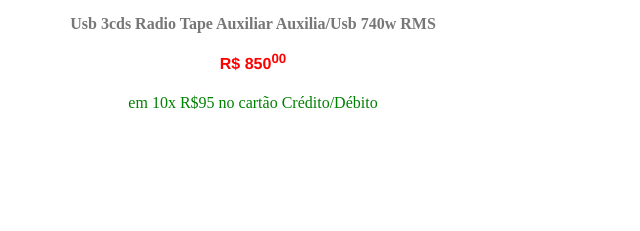
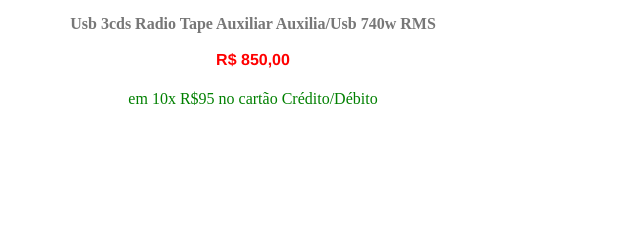
Before and after one commit to JOSEURSO/SOM-, a plain HTML site: page index.html in a window 1280 px wide. Shown: the part 980-1211 px from the top of the page, 387-1027 px from the left. Drawn offline with nearby package versions, Linux system fonts and the light colour scheme.

Commit message:
Update index.html

```diff
--- a/index.html
+++ b/index.html
@@ -101,7 +101,7 @@
         <br>
         <div class="product-group">
             <div class="product-price">
-                <p class="ValorPromo">R$ 850<sup>00</sup></p>
+                <p class="ValorPromo">R$ 850,00</p>
                 <br>
                 <p style="color: green;">em 10x R$95 no cartão  Crédito/Débito</p>
                  <div style="width: 10%; display: flex; gap: 0.2em;">
```
